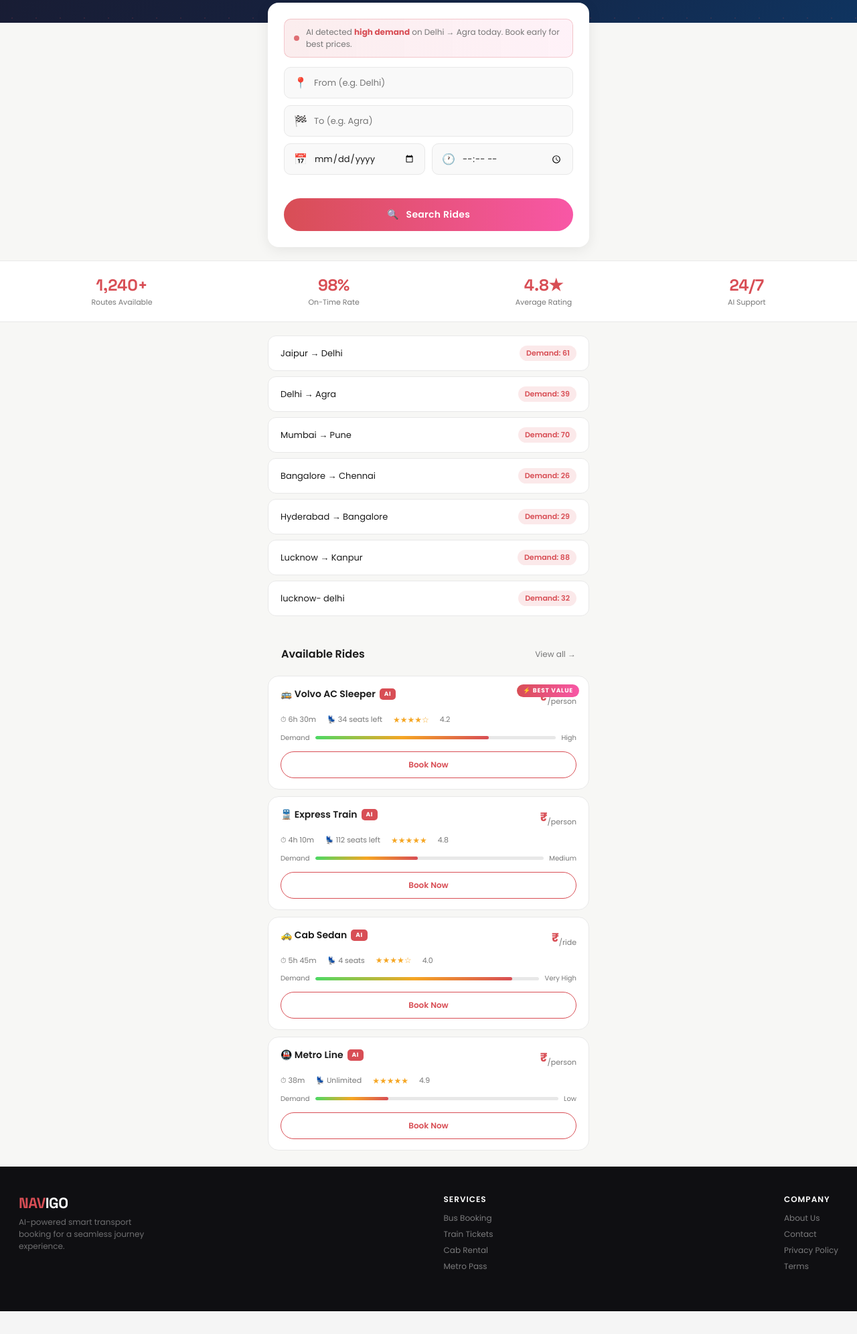
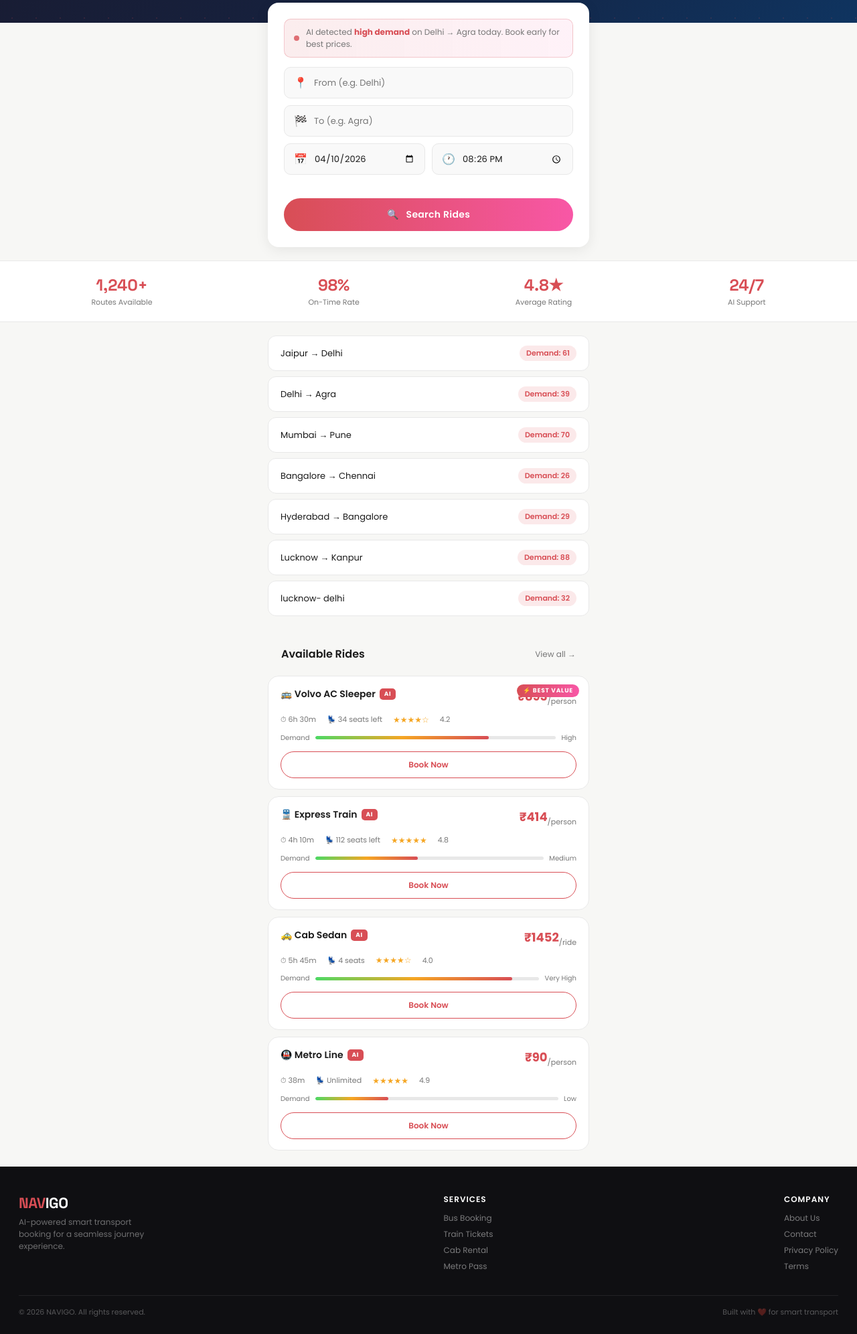
Before and after one commit to harshit17062007/NAVIGO, a Flask app: page / in a window 1280 px wide. Shown: the part 449-2441 px from the top of the page at 67% size. Before the commit the page ends 2407 px from the top, so only its background shows below. Run offline with Flask 3, Linux system fonts and the light colour scheme; data comes from the database, SQL or seed files in the repository.

Commit message:
index.html

```diff
--- a/templates/index.html
+++ b/templates/index.html
@@ -730,3 +730,77 @@
             <a href="#">Privacy Policy</a>
             <a href="#">Terms</a>
         </div>
+    </div>
+    <hr class="footer-divider">
+    <div class="footer-bottom">
+        <span>© 2026 NAVIGO. All rights reserved.</span>
+        <span>Built with ❤️ for smart transport</span>
+    </div>
+</footer>
+
+<script>
+    function price(base) { return base + Math.floor(Math.random() * 100); }
+    document.getElementById("p1").innerText = price(800);
+    document.getElementById("p2").innerText = price(400);
+    document.getElementById("p3").innerText = price(1400);
+    document.getElementById("p4").innerText = price(60);
+
+    const now = new Date();
+    document.getElementById("dateInput").value = now.toISOString().split("T")[0];
+    document.getElementById("timeInput").value = now.toTimeString().slice(0, 5);
+
+    function filterRides(type, el) {
+        document.querySelectorAll('.service').forEach(s => s.classList.remove('active'));
+        el.classList.add('active');
+        document.querySelectorAll('.ride-card').forEach(r => {
+            r.style.display = (type === 'all' || r.classList.contains(type)) ? "block" : "none";
+        });
+    }
+
+    function searchRides() {
+        const from = document.getElementById("fromInput").value.trim();
+        const to   = document.getElementById("toInput").value.trim();
+        if (!from || !to) {
+            showToast("⚠️  Please enter From and To locations.", 2500);
+            return;
+        }
+        document.getElementById("rides").scrollIntoView({ behavior: "smooth" });
+        showToast("🔍 Showing rides for " + from + " → " + to, 2500);
+    }
+
+    function bookRide(name) {
+        showToast("🎟️  Booking " + name + "...", 2000);
+        setTimeout(() => { window.location.href = "/book?ride=" + encodeURIComponent(name); }, 1200);
+    }
+
+    let toastTimer;
+    function showToast(msg, duration = 2500) {
+        const t = document.getElementById("toast");
+        const m = document.getElementById("toastMsg");
+        clearTimeout(toastTimer);
+        m.innerText = msg;
+        t.style.display = "flex";
+        t.classList.remove("hide");
+        toastTimer = setTimeout(() => {
+            t.classList.add("hide");
+            setTimeout(() => t.style.display = "none", 400);
+        }, duration);
+    }
+
+    function toggleTheme() {
+        const html = document.documentElement;
+        const isDark = html.getAttribute("data-theme") === "dark";
+        html.setAttribute("data-theme", isDark ? "light" : "dark");
+        document.getElementById("themeBtn").innerText = isDark ? "🌙" : "☀️";
+        localStorage.setItem("navigo-theme", isDark ? "light" : "dark");
+    }
+
+    const saved = localStorage.getItem("navigo-theme");
+    if (saved === "dark") {
+        document.documentElement.setAttribute("data-theme", "dark");
+        document.getElementById("themeBtn").innerText = "☀️";
+    }
+</script>
+
+</body>
+</html>
```
